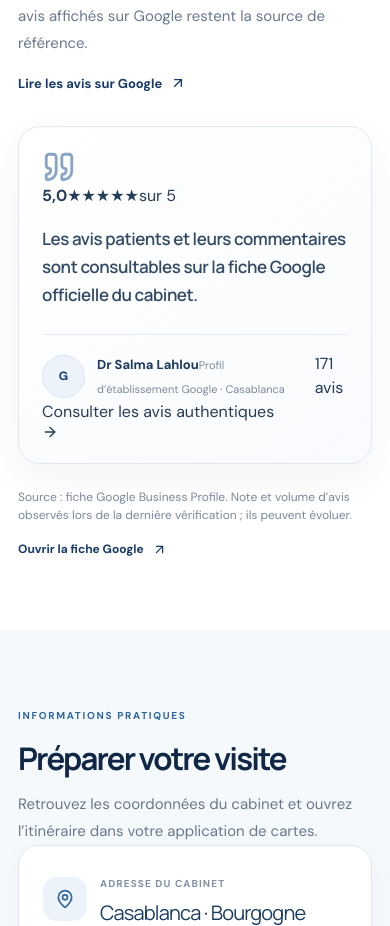
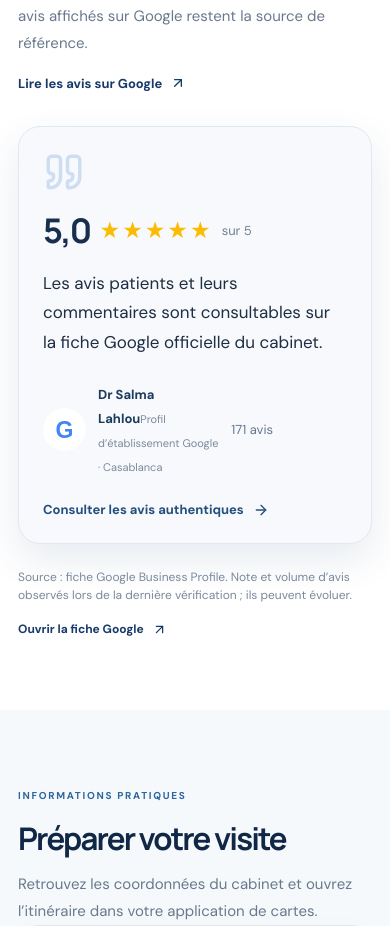
Before and after one commit to ismailsys/Dr-Salma-LAHLOU, a React (Vite) app: page / in a window 390 px wide. Shown: the part 6266-7192 px from the top of the page. Built offline with nearby package versions, Linux system fonts and the light colour scheme.

Commit message:
Style Google review summary to match reference cards

```diff
--- a/src/index.css
+++ b/src/index.css
@@ -650,3 +650,28 @@
   height: 100%;
   object-fit: contain;
 }
+
+
+/* Google Business Profile reviews — visual treatment based on the supplied reference */
+.google-review-summary { display: grid; grid-template-columns: minmax(0, 780px); justify-content: center; }
+.google-review-summary-card { min-height: 0; padding: clamp(26px,4vw,42px); background: #f7f9fc; box-shadow: 0 16px 38px rgba(34,70,120,.11); }
+.google-review-summary-card .review-quote-icon { color: #c6d7f2; width: 42px; height: 42px; }
+.google-rating-line { display: flex; align-items: center; gap: 13px; margin-top: 20px; }
+.google-rating-score { color: #172f4c; font-family: var(--font-display); font-size: 38px; line-height: 1; letter-spacing: -.05em; }
+.google-rating-stars { color: #fbbc04; font-family: Arial,sans-serif; font-size: 27px; letter-spacing: 2px; white-space: nowrap; }
+.google-rating-scale { color: #718095; font-size: 13px; }
+.google-review-summary-card .patient-review-quote { margin: 21px 0 24px; color: #1e2f43; font-family: inherit; font-size: clamp(17px,1.7vw,21px); font-weight: 400; letter-spacing: 0; line-height: 1.75; }
+.google-review-summary-card .patient-review-footer { border-top: 0; padding-top: 0; }
+.google-review-avatar { border: 0; color: #4285f4; background: #fff; font-family: Arial,sans-serif; font-size: 23px; }
+.google-review-count { margin-left: auto; color: #66788d; font-size: 13px; white-space: nowrap; }
+.google-review-card-link { display: inline-flex; align-items: center; gap: 9px; align-self: flex-start; margin-top: 22px; color: #244e7d; font-size: 13px; font-weight: 800; }
+.google-review-card-link svg { transition: transform .2s ease; }
+.google-review-card-link:hover svg { transform: translateX(3px); }
+@media (max-width: 760px) {
+  .google-review-summary-card { padding: 24px; }
+  .google-rating-line { flex-wrap: wrap; gap: 9px; }
+  .google-rating-score { font-size: 34px; }
+  .google-rating-stars { font-size: 23px; }
+  .google-review-summary-card .patient-review-quote { font-size: 17px; }
+  .google-review-count { margin-left: 0; width: 100%; }
+}
```
